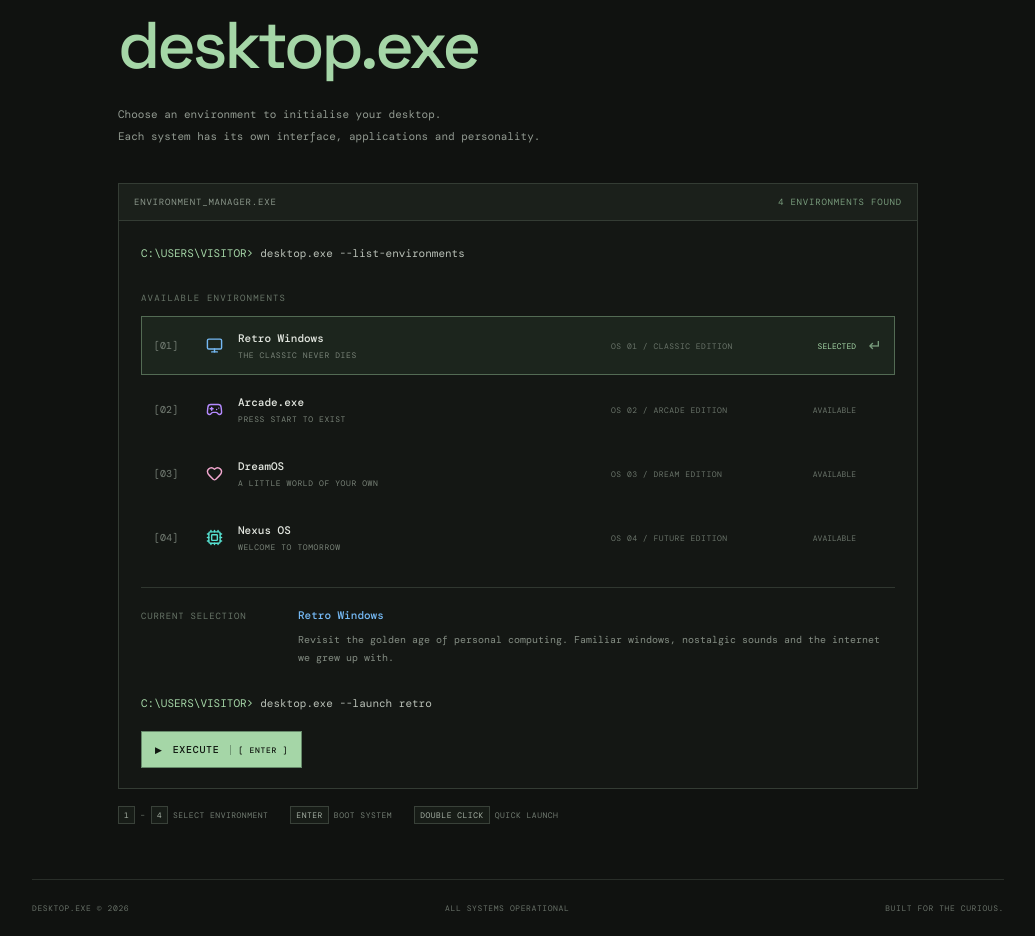
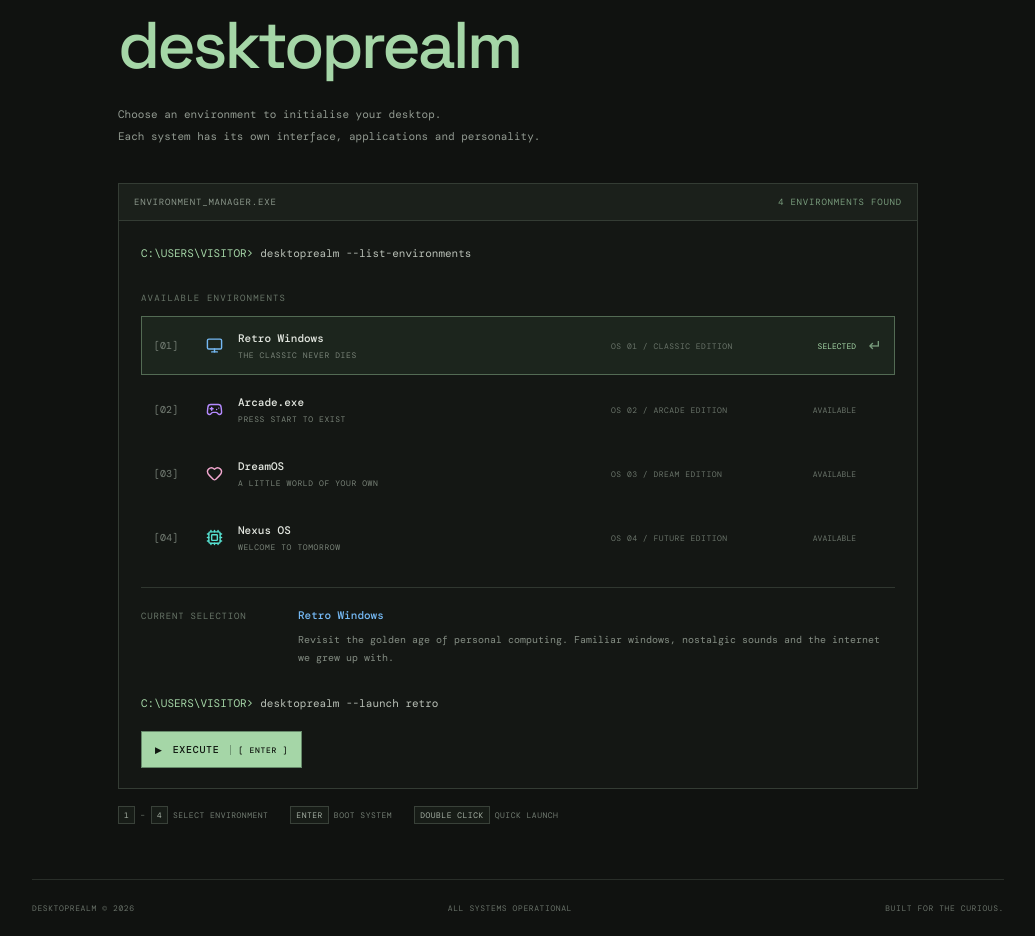
Before and after one commit to yuktha-kiran/desktop-exe, a React (Vite) app: page / in a window 1280 px wide. Shown: the part 295-1231 px from the top of the page, without its empty margins (122-1157 px from the left). Built offline with nearby package versions, Linux system fonts and the light colour scheme.

Commit message:
Rebrand project to DesktopRealm

```diff
--- a/index.html
+++ b/index.html
@@ -4,7 +4,7 @@
     <meta charset="UTF-8" />
     <link rel="icon" type="image/svg+xml" href="/favicon.svg" />
     <meta name="viewport" content="width=device-width, initial-scale=1.0" />
-    <title>desktop-exe</title>
+    <title>desktoprealm</title>
   </head>
   <body>
     <div id="root"></div>
--- a/package.json
+++ b/package.json
@@ -1,5 +1,5 @@
 {
-  "name": "desktop-exe",
+  "name": "desktoprealm",
   "private": true,
   "version": "0.0.0",
   "type": "module",
--- a/src/App.tsx
+++ b/src/App.tsx
@@ -188,7 +188,7 @@ function App() {
                 onClick={(event) => event.preventDefault()}
               >
                 <span className="brand-symbol">D</span>
-                <span>DESKTOP.EXE</span>
+                <span>DESKTOPREALM</span>
               </a>
 
               <div className="header-status">
@@ -211,7 +211,7 @@ function App() {
                 <h1>
                   Welcome to
                   <br />
-                  <span>desktop.exe</span>
+                  <span>desktoprealm</span>
                 </h1>
                 <p className="terminal-description">
                   Choose an environment to initialise your desktop.
@@ -229,7 +229,7 @@ function App() {
                 <div className="terminal-content">
                   <div className="command-line">
                     <span className="command-path">C:\USERS\VISITOR&gt;</span>
-                    <span> desktop.exe --list-environments</span>
+                    <span> desktoprealm --list-environments</span>
                   </div>
 
                   <div className="environment-heading">
@@ -298,7 +298,7 @@ function App() {
 
                   <div className="command-line launch-prompt">
                     <span className="command-path">C:\USERS\VISITOR&gt;</span>
-                    <span> desktop.exe --launch {selectedOS.id}</span>
+                    <span> desktoprealm --launch {selectedOS.id}</span>
                     <span className="cursor-block" />
                   </div>
 
@@ -324,7 +324,7 @@ function App() {
             </section>
 
             <footer className="terminal-footer">
-              <span>DESKTOP.EXE © 2026</span>
+              <span>DESKTOPREALM © 2026</span>
               <span>ALL SYSTEMS OPERATIONAL</span>
               <span>BUILT FOR THE CURIOUS.</span>
             </footer>
@@ -346,7 +346,7 @@ function App() {
                 <BootIcon size={62} />
               </motion.div>
 
-              <span className="boot-brand">DESKTOP.EXE</span>
+              <span className="boot-brand">DESKTOPREALM</span>
               <h1>{selectedOS.name}</h1>
               <p className="boot-message">{selectedOS.bootMessage}</p>
 
--- a/src/components/Desktop/Desktop.tsx
+++ b/src/components/Desktop/Desktop.tsx
@@ -74,8 +74,8 @@ const wallpapers: Record<OSId, string[]> = {
   dream: ["Pink Clouds", "Dream Garden", "Lavender Sky"],
   nexus: ["Deep Space", "Neural Grid", "Cyber Horizon"],
 };
-const NOTE_KEY = "desktop-exe-notes-v1";
-const EVENT_KEY = "desktop-exe-events-v1";
+const NOTE_KEY = "desktop-verse-notes-v1";
+const EVENT_KEY = "desktop-verse-events-v1";
 const eventColors = [
   "#5C9FE8",
   "#E78AB9",
--- a/src/components/Desktop/DesktopApps.css
+++ b/src/components/Desktop/DesktopApps.css
@@ -1,6 +1,6 @@
 
 /* =========================================
-   DESKTOP.EXE — FUNCTIONAL APPLICATIONS
+   DESKTOPREALM — FUNCTIONAL APPLICATIONS
 ========================================= */
 
 .calendar-app,
--- a/src/components/Desktop/FictionalBrowser.tsx
+++ b/src/components/Desktop/FictionalBrowser.tsx
@@ -34,15 +34,15 @@ export default function FictionalBrowser({ os }: { os: OSId }) {
   const [address, setAddress] = useState(siteInfo.webwonder.url);
   const [query, setQuery] = useState("");
   const [posts, setPosts] = useState<Post[]>(() => {
-    try { return JSON.parse(localStorage.getItem("desktop-exe-pixeltown-posts") || "null") || starterPosts; }
+    try { return JSON.parse(localStorage.getItem("desktop-verse-pixeltown-posts") || "null") || starterPosts; }
     catch { return starterPosts; }
   });
   const [postText, setPostText] = useState("");
   const [liked, setLiked] = useState<number[]>([]);
   const [mood, setMood] = useState("dreamy");
   const [playing, setPlaying] = useState("Space Song");
-  const [profileName, setProfileName] = useState(() => localStorage.getItem("desktop-exe-myspace-name") || "your name here");
-  const [profileBio, setProfileBio] = useState(() => localStorage.getItem("desktop-exe-myspace-bio") || "collecting moments & making memories ✿");
+  const [profileName, setProfileName] = useState(() => localStorage.getItem("desktop-verse-myspace-name") || "your name here");
+  const [profileBio, setProfileBio] = useState(() => localStorage.getItem("desktop-verse-myspace-bio") || "collecting moments & making memories ✿");
   const [editingProfile, setEditingProfile] = useState(false);
   const [bookmarks, setBookmarks] = useState<SiteId[]>(["pixeltown", "moodboard", "daily"]);
   const [dailyCategory, setDailyCategory] = useState("ALL");
@@ -116,7 +116,7 @@ export default function FictionalBrowser({ os }: { os: OSId }) {
     if (!postText.trim()) return;
     const next = [{ id: Date.now(), author: "You", handle: "@you.exe", text: postText.trim(), likes: 0, time: "just now" }, ...posts];
     setPosts(next);
-    localStorage.setItem("desktop-exe-pixeltown-posts", JSON.stringify(next));
+    localStorage.setItem("desktop-verse-pixeltown-posts", JSON.stringify(next));
     setPostText("");
   };
   const toggleLike = (id: number) => {
@@ -185,7 +185,7 @@ export default function FictionalBrowser({ os }: { os: OSId }) {
         )}
         {currentSite === "myspace" && (
           <section className="ms-page"><div className="ms-top"><div className="ms-wordmark">my<span>space</span><sup>2005</sup></div><span>it's your space. make it yours.</span><button onClick={() => setEditingProfile(!editingProfile)}><Settings2 size={13} /> {editingProfile ? "Done editing" : "Customise profile"}</button></div>
-            <div className="ms-layout"><aside className="ms-profile"><div className="ms-profile-art">✿<span>ONLINE NOW</span></div><h2>{profileName}</h2><span className="ms-handle">@yourspace</span><p>{profileBio}</p><div className="ms-profile-actions"><button>Add friend</button><button>Message</button></div><h4>URL</h4><p className="ms-url">myspace.exe/{profileName.toLowerCase().replace(/\s+/g, "-")}</p>{editingProfile && <div className="ms-edit"><label>Display name<input value={profileName} onChange={(e) => { setProfileName(e.target.value); localStorage.setItem("desktop-exe-myspace-name", e.target.value); }} /></label><label>About me<textarea value={profileBio} onChange={(e) => { setProfileBio(e.target.value); localStorage.setItem("desktop-exe-myspace-bio", e.target.value); }} /></label></div>}</aside>
+            <div className="ms-layout"><aside className="ms-profile"><div className="ms-profile-art">✿<span>ONLINE NOW</span></div><h2>{profileName}</h2><span className="ms-handle">@yourspace</span><p>{profileBio}</p><div className="ms-profile-actions"><button>Add friend</button><button>Message</button></div><h4>URL</h4><p className="ms-url">myspace.exe/{profileName.toLowerCase().replace(/\s+/g, "-")}</p>{editingProfile && <div className="ms-edit"><label>Display name<input value={profileName} onChange={(e) => { setProfileName(e.target.value); localStorage.setItem("desktop-verse-myspace-name", e.target.value); }} /></label><label>About me<textarea value={profileBio} onChange={(e) => { setProfileBio(e.target.value); localStorage.setItem("desktop-verse-myspace-bio", e.target.value); }} /></label></div>}</aside>
               <div className="ms-main"><div className="ms-box ms-blurb"><h3>★ {profileName.toUpperCase()}'S BLURB</h3><p>Hey, welcome to my page! Thanks for stopping by. Leave a comment, say hello, and don't forget to add me. xoxo</p></div><div className="ms-box"><h3>TOP 8 FRIENDS</h3><div className="ms-friends">{["Mia", "Alex", "Sam", "Jamie", "Rory", "Sky", "Noah", "You"].map((friend, index) => <div key={friend}><span>{["✿", "☻", "★", "♫", "♡", "☁", "✳", "Y"][index]}</span><strong>{friend}</strong></div>)}</div></div><div className="ms-box ms-comments"><h3>LEAVE A COMMENT</h3><p>Your friends would leave a message here. This guestbook is waiting for its first hello!</p><button onClick={() => navigate("pixeltown")}>Visit the town feed <ArrowRight size={13} /></button></div></div>
             </div>
           </section>
--- a/src/components/Desktop/PixelPaint.css
+++ b/src/components/Desktop/PixelPaint.css
@@ -1,6 +1,6 @@
 
 /* =========================================
-   PIXEL PAINT — DESKTOP.EXE
+   PIXEL PAINT — DESKTOPREALM
 ========================================= */
 
 .pixel-paint {
```
Also changed, not shown: 2 other files (tests, documents, lock files or other folders).
